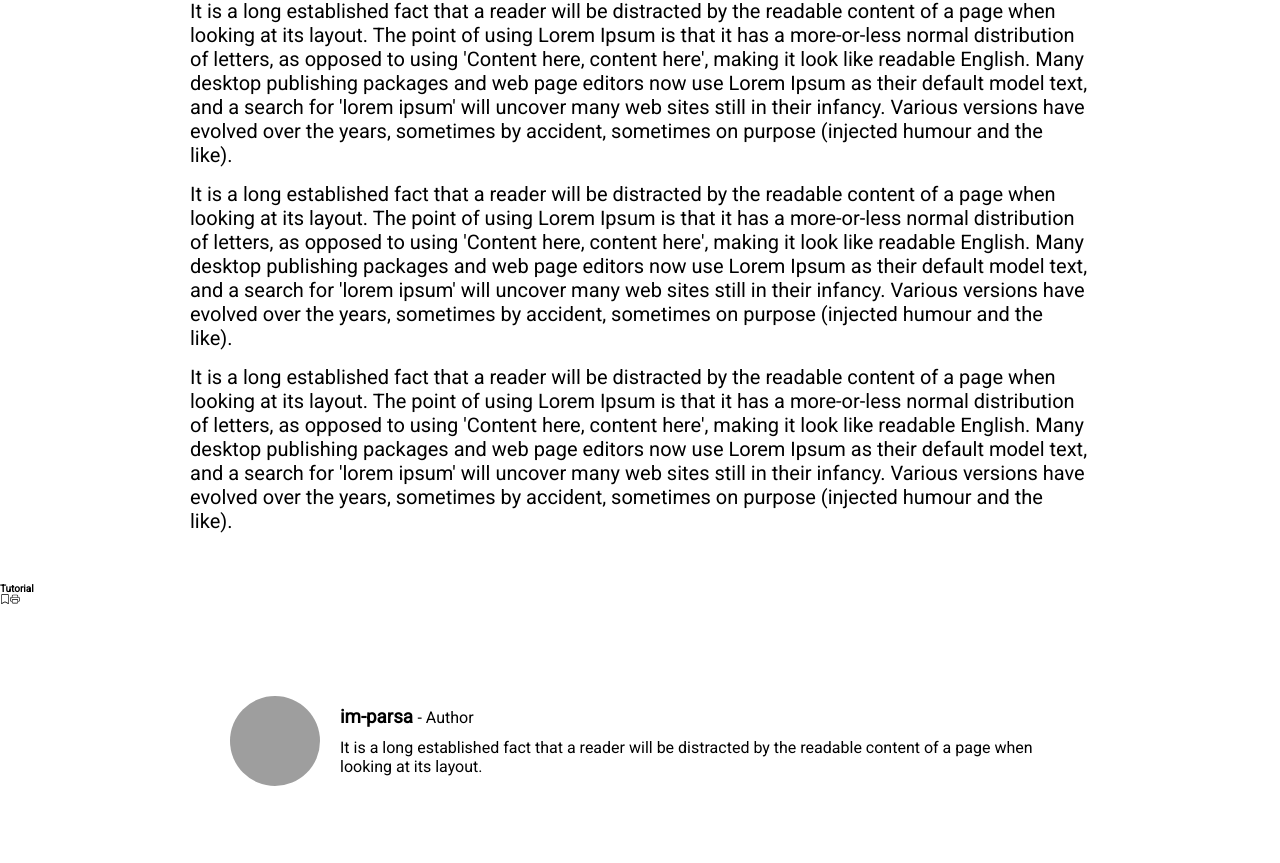
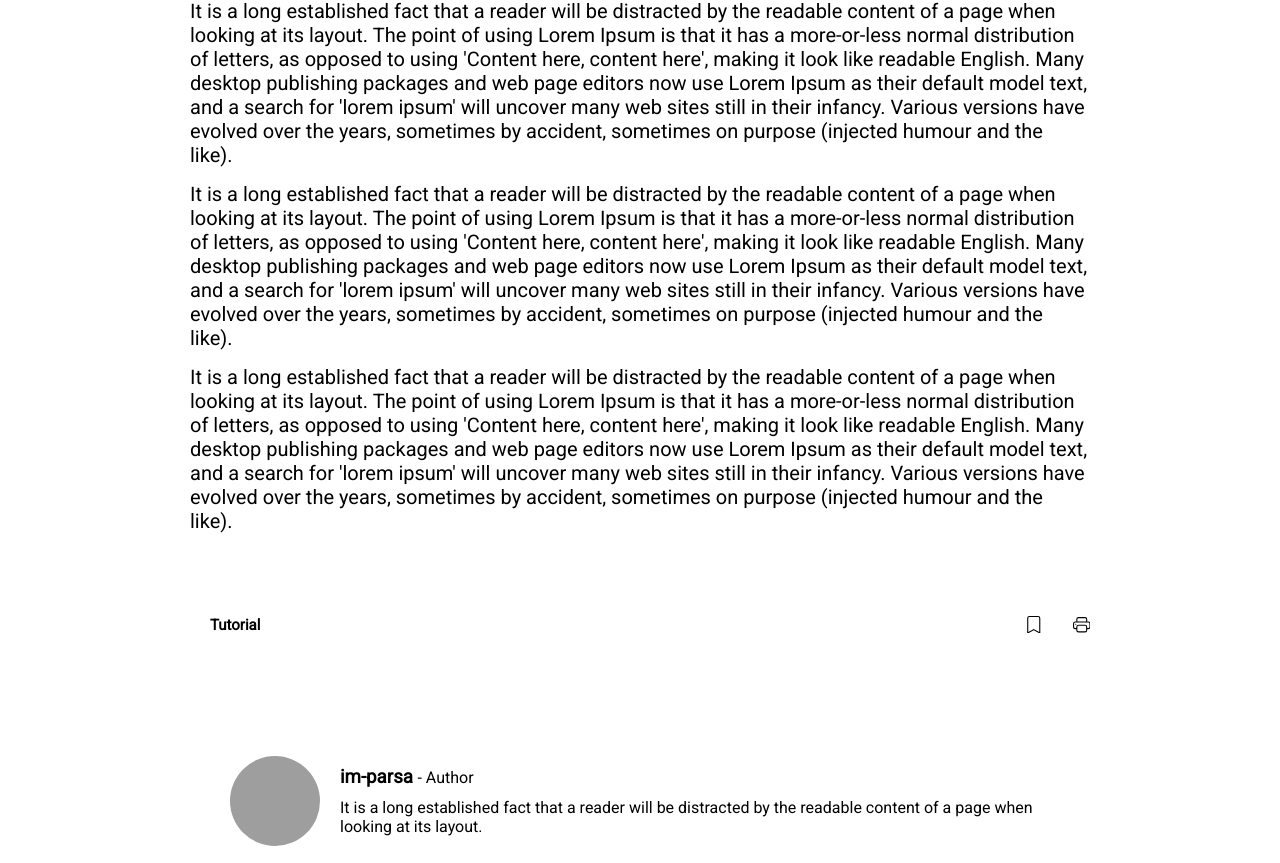
Before and after one commit to NeuronCore/WoW-CMS, a Next.js app in the folder client/: page /blogs/1 in a window 1280 px wide. Shown: the part 1152-2015 px from the top of the page. Built offline with nearby package versions, Linux system fonts and the light colour scheme; grey boxes are pictures that could not be loaded; a web font is replaced by a local one.

Commit message:
feat(Client/Core): Blogs and Blog Page P4

```diff
--- a/client/src/styles/pages/blog.module.scss
+++ b/client/src/styles/pages/blog.module.scss
@@ -80,19 +80,35 @@
         flex-direction: column;
         gap: 1.5rem;
 
-        position: relative;
-
         max-width: 90rem;
         font-size: 2rem;
         margin: auto;
         font-weight: 500;
         padding: 5rem 0;
 
+        &Title
+        {
+            width: 100%;
+            padding: 2rem 0;
+        }
+
+        &Footer
+        {
+            display: flex;
+            align-items: center;
+            justify-content: space-between;
+
+            position: relative;
+
+            max-width: 90rem;
+            padding: 2.5rem 0;
+            margin: auto;
+
             &:after
             {
                 content: '';
                 position: absolute;
-            bottom: 0;
+                top: 0;
 
                 width: 100%;
                 height: .1rem;
@@ -100,10 +116,72 @@
                 background: linear-gradient(90deg, rgba(2,0,36,0) 0%, var(--color-base-text-bolder) 50%, rgba(2,0,36,0) 100%);
             }
 
-        &Title
+            &:before
             {
+                content: '';
+                position: absolute;
+                bottom: 0;
+
                 width: 100%;
-            padding: 2rem 0;
+                height: .15rem;
+                opacity: .25;
+                background: linear-gradient(90deg, rgba(2,0,36,0) 0%, var(--color-base-text-bolder) 50%, rgba(2,0,36,0) 100%);
+            }
+
+            @media only screen and (max-width: 90rem)
+            {
+                flex-wrap: wrap;
+                gap: 1rem;
+            }
+
+            & > span
+            {
+                display: flex;
+                align-items: center;
+                justify-content: center;
+
+                font-size: 1.5rem;
+                white-space: nowrap;
+                word-wrap: anywhere;
+                width: fit-content;
+                padding: 0.75rem 2rem;
+                background: var(--color-primary);
+                clip-path: polygon(20% 0%, 80% 0%, 100% 20%, 100% 80%, 80% 100%, 20% 100%, 0% 80%, 0% 20%);
+                color: var(--color-base-text-bolder);
+            }
+
+            & > div
+            {
+                display: flex;
+                align-items: center;
+                justify-content: center;
+
+                gap: 3rem;
+
+                & > span
+                {
+                    display: flex;
+                    align-items: center;
+                    justify-content: center;
+                    gap: 1rem;
+
+                    cursor: pointer;
+                    font-size: 1.5rem;
+                    transition: all 0.2s;
+                    color: var(--color-primary);
+
+                    & svg
+                    {
+                        height: 1.75rem;
+                        width: 1.75rem;
+                    }
+
+                    &:hover
+                    {
+                        color: var(--color-primary-dark);
+                    }
+                }
+            }
         }
 
         &Author
```
Lines whose indentation alone changed are shown as unchanged.
